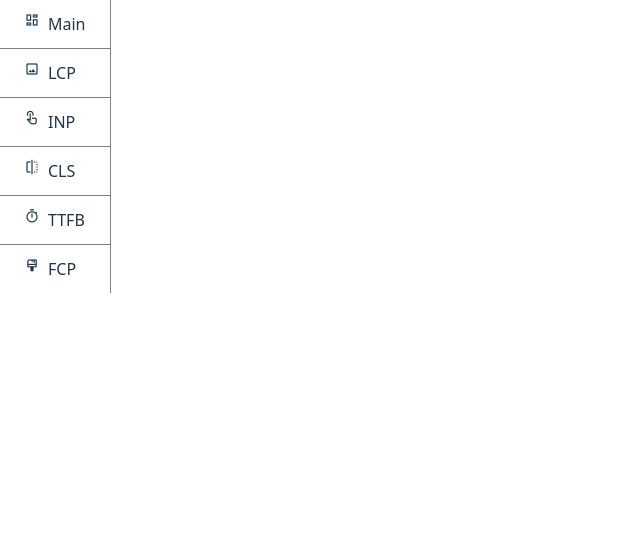
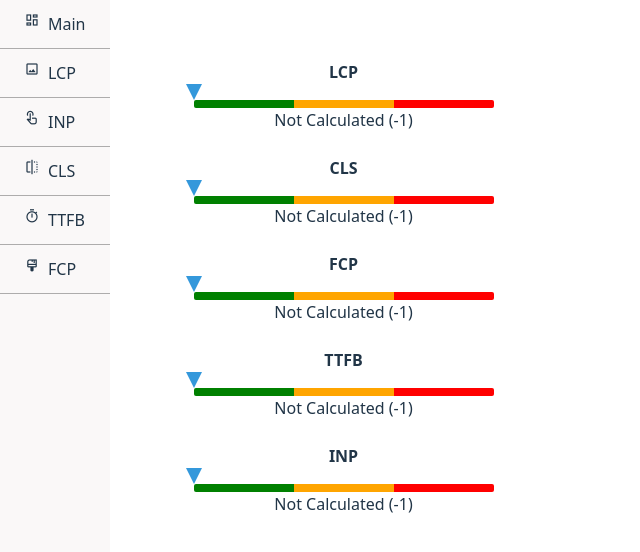
Before and after one commit to RohitGupta1111/Performance-Insight, a React (Vite) app: page / in a window 1280 px wide. Shown: the top 552 px of the page, without its empty margins (0-640 px from the left). Built offline with nearby package versions, Linux system fonts and the light colour scheme.

Commit message:
UI improvements

```diff
--- a/src/component/App.css
+++ b/src/component/App.css
@@ -12,6 +12,7 @@
   display: flex;
   flex-direction: column;
   align-items: center;
+  background-color: rgb(250, 248, 248);
 }
 
 .material-symbols-outlined {
@@ -28,15 +29,10 @@
 
 .nav-bar li{
   display: flex;
-  border-bottom: 1px solid gray;
-  border-right: 1px solid gray;
+  border-bottom: 1px solid rgb(173, 172, 172);
   padding: 12px;
   padding-left: 24px;
   padding-right: 24px;
-}
-
-.nav-bar li:last-child {
-  border-bottom: none;
 }
 
 .nav-bar ul {
--- a/src/component/App.jsx
+++ b/src/component/App.jsx
@@ -1,12 +1,12 @@
 import { useEffect, useState } from 'react'
 import './App.css'
 import LinearIndicator from './LinearIndicator'
-import { NAV_OPTIONS } from '../enums';
+import { DEFAULT_VITALS_DATA, NAV_OPTIONS } from '../enums';
 import DashboardComponent from './DashboardComponent';
 
 function App() {
   const [selectedNavOption, setsSelectedNavOption] = useState(NAV_OPTIONS.MAIN);
-  const [webVitalsData,setWebVitalsData] = useState({});
+  const [webVitalsData,setWebVitalsData] = useState(DEFAULT_VITALS_DATA);
 
   useEffect(() => {
     chrome.storage.local.get(null, data => {
--- a/src/component/DashboardComponent.css
+++ b/src/component/DashboardComponent.css
@@ -0,0 +1,7 @@
+.dashboard-component-container ul {
+    list-style-type: none;
+}
+
+.dashboard-component-container li {
+    margin-top: 24px;
+}
--- a/src/component/LinearIndicator.css
+++ b/src/component/LinearIndicator.css
@@ -40,3 +40,8 @@
 .bar-container {
     display: flex;
 }
+
+.variant-label {
+    font-weight: bold;
+    font-size: 16px;
+}
--- a/src/component/LinearIndicator.jsx
+++ b/src/component/LinearIndicator.jsx
@@ -7,8 +7,11 @@ function LinearIndicator ({value, variant}) {
     const [indicatorPosition, setIndicatorPosition] = useState(0);
     const [isAboveMax, setAboveMax] = useState(false);
 
-    const getBarPosition = (value, good, poor, max) => {
+    const getBarPosition = () => {
             let levelMin, levelMax, levelIndex, levelIndicator;
+            const good = VARIANT_LEVELS[variant].GOOD;
+            const poor = VARIANT_LEVELS[variant].POOR;
+            const max = VARIANT_LEVELS[variant].MAX;
 
             if (value <= good) {
                 levelIndex = 1;        // Good
@@ -38,32 +41,27 @@ function LinearIndicator ({value, variant}) {
         }
 
     useEffect(() => {
-        if(variant) {
-            const {level, barPosition} = getBarPosition(
-                value,
-                VARIANT_LEVELS[variant].GOOD,
-                VARIANT_LEVELS[variant].POOR,
-                VARIANT_LEVELS[variant].MAX
-            );
+        if(variant && value >= 0) {
+            const {level, barPosition} = getBarPosition();
             setIndicatorLevel(level);
             setAboveMax(barPosition > 300);
             console.log(barPosition);
             setIndicatorPosition(barPosition > 300 ? 300 : barPosition);
         }
 
-    },[]);
+    },[value]);
 
 
     return (
         <div className="bar-component-container">
-            <div>{indicatorLevel}{(isAboveMax ? "+" : "" )}</div>
-            <div>{value}</div>
+            <div className="variant-label">{variant}</div>
             <div className="indicator" style={{left: `${indicatorPosition}px`}}></div>
             <div className="bar-container">
                 <div className="bar good"></div>
                 <div className="bar needs-improvement"></div>
                 <div className="bar poor"></div>
             </div>
+             <div>{indicatorLevel}{(isAboveMax ? "+ " : "  " )}{`(${value})`}</div>
         </div>
     );
 }
--- a/src/enums.js
+++ b/src/enums.js
@@ -42,3 +42,11 @@ export const VARIANT_LEVELS = {
     MAX: 2000
    }
 }
+
+export const DEFAULT_VITALS_DATA = {
+    LCP: -1,
+    CLS: -1,
+    FCP: -1,
+    TTFB: -1,
+    INP: -1
+}
--- a/src/web-vitals-script.js
+++ b/src/web-vitals-script.js
@@ -1,4 +1,4 @@
-import { onCLS, onFCP, onLCP } from "web-vitals";
+import { onCLS, onFCP, onLCP, onINP, onTTFB } from "web-vitals";
 
 window._getWebVitals = () => {
     const sendWebVitals = (metric) => {
@@ -8,4 +8,6 @@ window._getWebVitals = () => {
     onCLS(sendWebVitals);
     onFCP(sendWebVitals);
     onLCP(sendWebVitals);
+    onINP(sendWebVitals);
+    onTTFB(sendWebVitals);
 }
```
